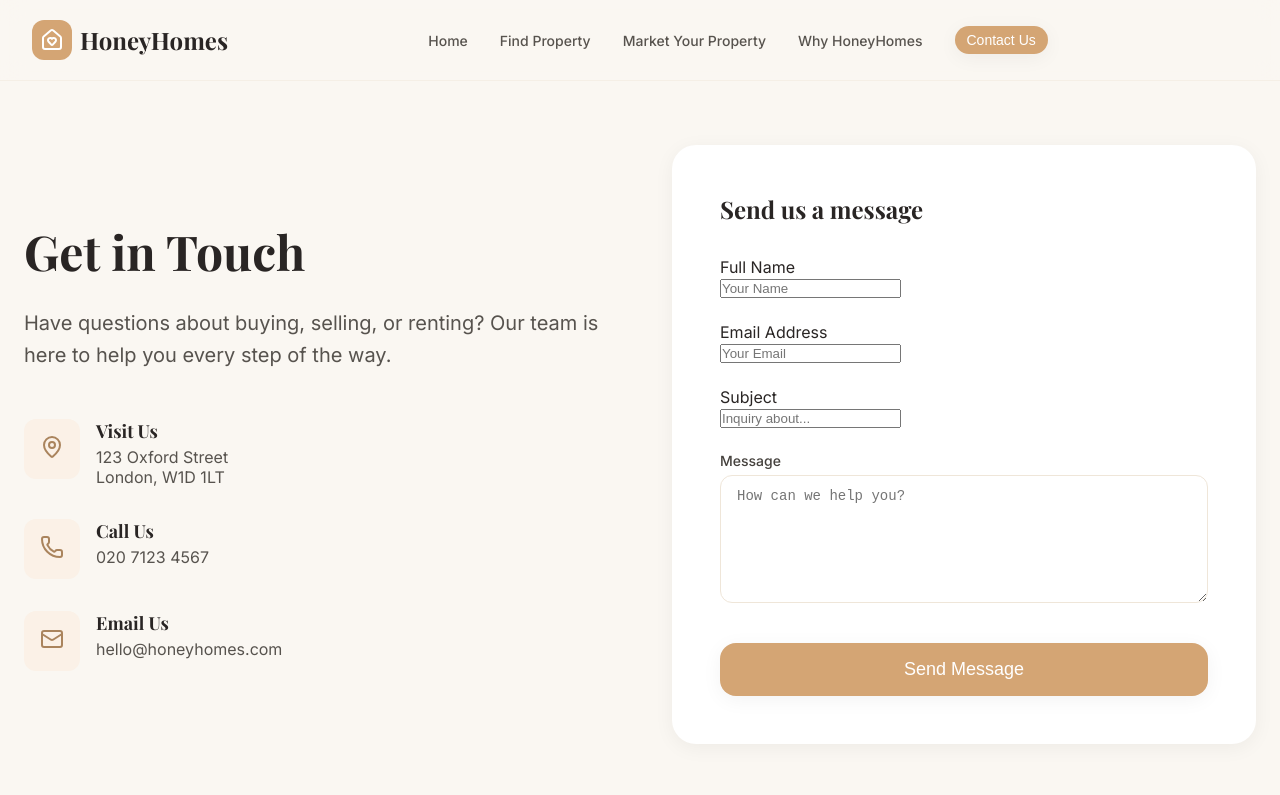
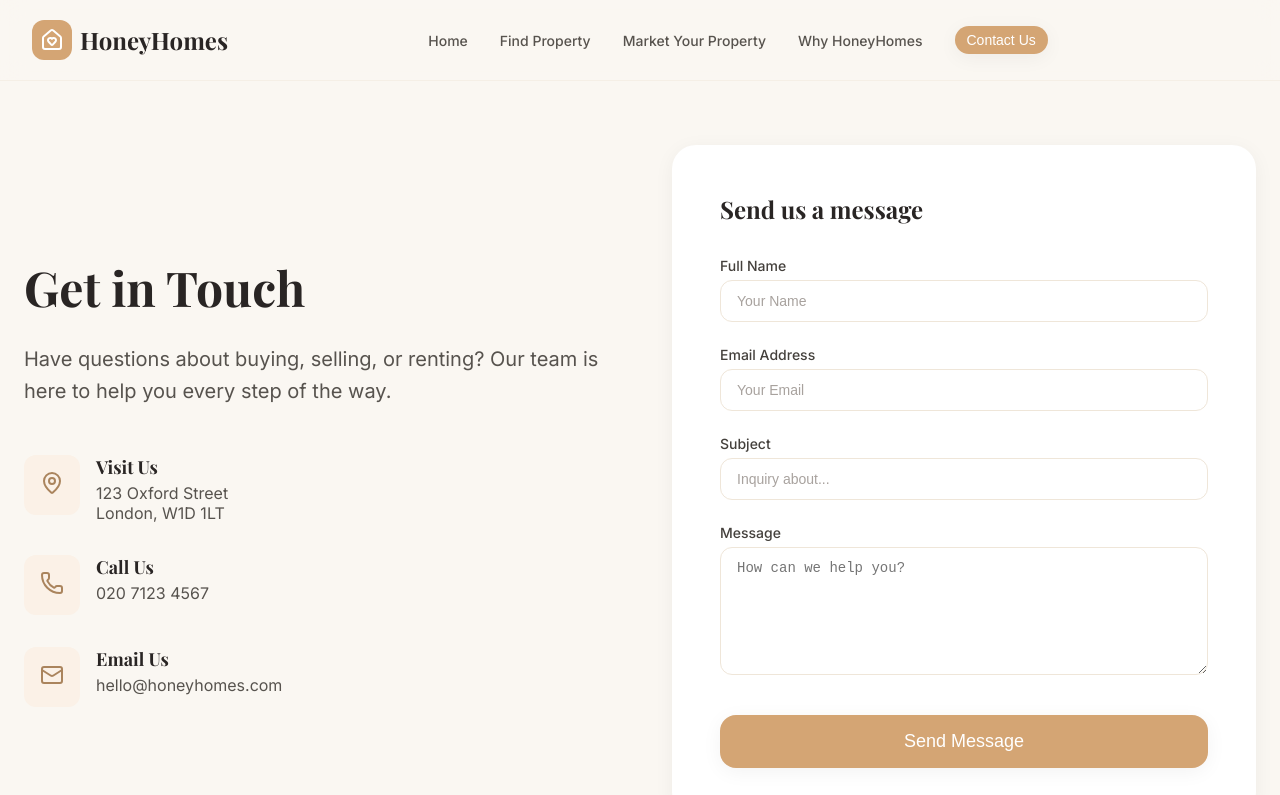
Before and after one commit to p3achijaii/react-coursework, a React (Vite) app: page /contact in a window 1280 px wide. Shown: the top 795 px of the page. Built offline with nearby package versions, Linux system fonts and the light colour scheme.

Commit message:
added the styling for the input ui

```diff
--- a/src/components/ui/Input.module.css
+++ b/src/components/ui/Input.module.css
@@ -0,0 +1,51 @@
+.container {
+  display: flex;
+  flex-direction: column;
+  gap: 0.375rem;
+  width: 100%;
+}
+
+.label {
+  font-size: 0.875rem;
+  font-weight: 500;
+  color: var(--color-stone-700);
+}
+
+.inputWrapper {
+  position: relative;
+}
+
+.input {
+  width: 100%;
+  border-radius: var(--radius-xl);
+  border: 1px solid var(--color-cream-300);
+  background-color: var(--color-white);
+  padding: 0.75rem 1rem;
+  font-size: 0.875rem;
+  color: var(--color-stone-900);
+  transition: all 0.2s ease;
+}
+
+.input:focus {
+  outline: none;
+  border-color: var(--color-terracotta-500);
+  box-shadow: 0 0 0 2px var(--color-terracotta-100);
+}
+
+.input::placeholder {
+  color: var(--color-stone-400);
+}
+
+.inputError {
+  border-color: #ef4444;
+}
+
+.inputError:focus {
+  border-color: #ef4444;
+  box-shadow: 0 0 0 2px #fee2e2;
+}
+
+.errorText {
+  font-size: 0.75rem;
+  color: #ef4444;
+}
```
